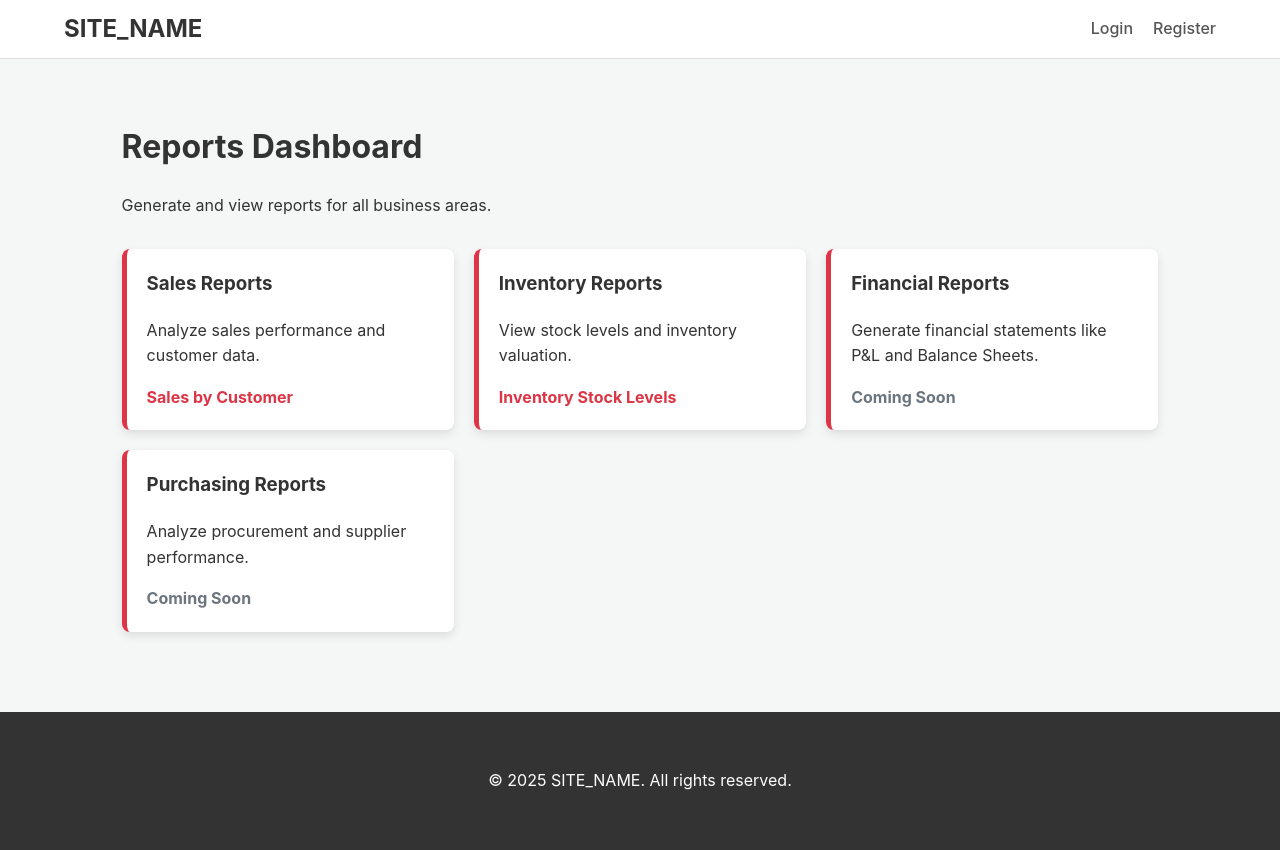
After one commit to ahmedtijaninet/UltimateERP-UI, a PHP site: page /erp-system/modules/reports/reports_dashboard_view.php in a window 1280 px wide. The commit adds this page. Run offline with PHP 8.4, Linux system fonts and the light colour scheme; some libraries are stand-ins or nearby versions.

Commit message:
feat: Implement Basic Reporting Module
This commit introduces a basic reporting module as part of Phase 4 of the ERP system development.

Key features include:
- **MVC Structure**: Establishes the MVC pattern for the reports module with a new ReportsController, ReportsModel, and associated views.
- **Sales Report**: A new report that shows total sales aggregated by customer.
- **Inventory Report**: A new report that shows current stock levels and the total value of inventory for each item.

```diff
--- a/ERP System/index.php
+++ b/ERP System/index.php
@@ -96,6 +96,11 @@ switch ($page) {
         $controller_file = 'modules/sales/sales_controller.php';
         $method_name = $action; // e.g., index, customers, sales_orders
         break;
+    case 'reports':
+        $controller_name = 'ReportsController';
+        $controller_file = 'modules/reports/reports_controller.php';
+        $method_name = $action; // e.g., index, sales_report
+        break;
     default:
         // Handle 404
         header("HTTP/1.0 404 Not Found");
--- /dev/null
+++ b/ERP System/modules/reports/reports_dashboard_view.php
@@ -0,0 +1,59 @@
+<?php require_once '../../includes/views/header.php'; ?>
+
+<div class="container">
+    <h1>Reports Dashboard</h1>
+    <p>Generate and view reports for all business areas.</p>
+
+    <div class="dashboard-widgets">
+        <div class="widget">
+            <h3>Sales Reports</h3>
+            <p>Analyze sales performance and customer data.</p>
+            <a href="<?php echo SITE_URL; ?>/reports/sales_report">Sales by Customer</a>
+        </div>
+        <div class="widget">
+            <h3>Inventory Reports</h3>
+            <p>View stock levels and inventory valuation.</p>
+            <a href="<?php echo SITE_URL; ?>/reports/inventory_report">Inventory Stock Levels</a>
+        </div>
+        <div class="widget">
+            <h3>Financial Reports</h3>
+            <p>Generate financial statements like P&L and Balance Sheets.</p>
+            <a href="#">Coming Soon</a>
+        </div>
+        <div class="widget">
+            <h3>Purchasing Reports</h3>
+            <p>Analyze procurement and supplier performance.</p>
+            <a href="#">Coming Soon</a>
+        </div>
+    </div>
+</div>
+
+<style>
+.dashboard-widgets {
+    display: grid;
+    grid-template-columns: repeat(auto-fit, minmax(250px, 1fr));
+    gap: 20px;
+    margin-top: 30px;
+}
+.widget {
+    background: #fff;
+    padding: 20px;
+    border-radius: 8px;
+    box-shadow: 0 4px 10px rgba(0,0,0,0.1);
+    border-left: 5px solid #dc3545;
+}
+.widget h3 {
+    margin-top: 0;
+}
+.widget a {
+    text-decoration: none;
+    font-weight: bold;
+    color: #dc3545;
+}
+.widget a[href="#"] {
+    color: #6c757d;
+    cursor: not-allowed;
+}
+</style>
+
+<?php require_once '../../includes/views/footer.php'; ?>
```
Also changed, not shown: ERP System/modules/reports/inventory_report_view.php (added, +51 -0 lines), ERP System/modules/reports/models/ReportsModel.php (added, +42 -0 lines), ERP System/modules/reports/reports_controller.php (added, +35 -0 lines), ERP System/modules/reports/sales_report_view.php (added, +35 -0 lines).
